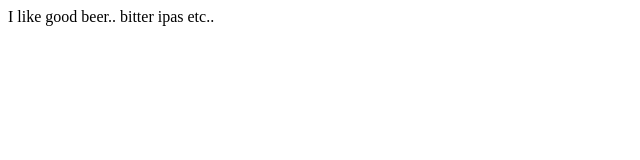
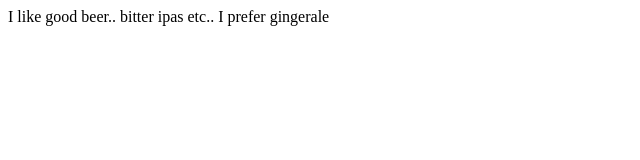
Before and after one commit to BrickOHeads/beer-master, a plain HTML site: page index.html in a window 1280 px wide. Shown: the whole page, without its empty margins (0-640 px from the left). Drawn offline with Linux system fonts and the light colour scheme.

Commit message:
I made a change

```diff
--- a/index.html
+++ b/index.html
@@ -6,5 +6,6 @@
   </head>
   <body>
     I like good beer.. bitter ipas etc..
+    I prefer gingerale
   </body>
 </html>
```
